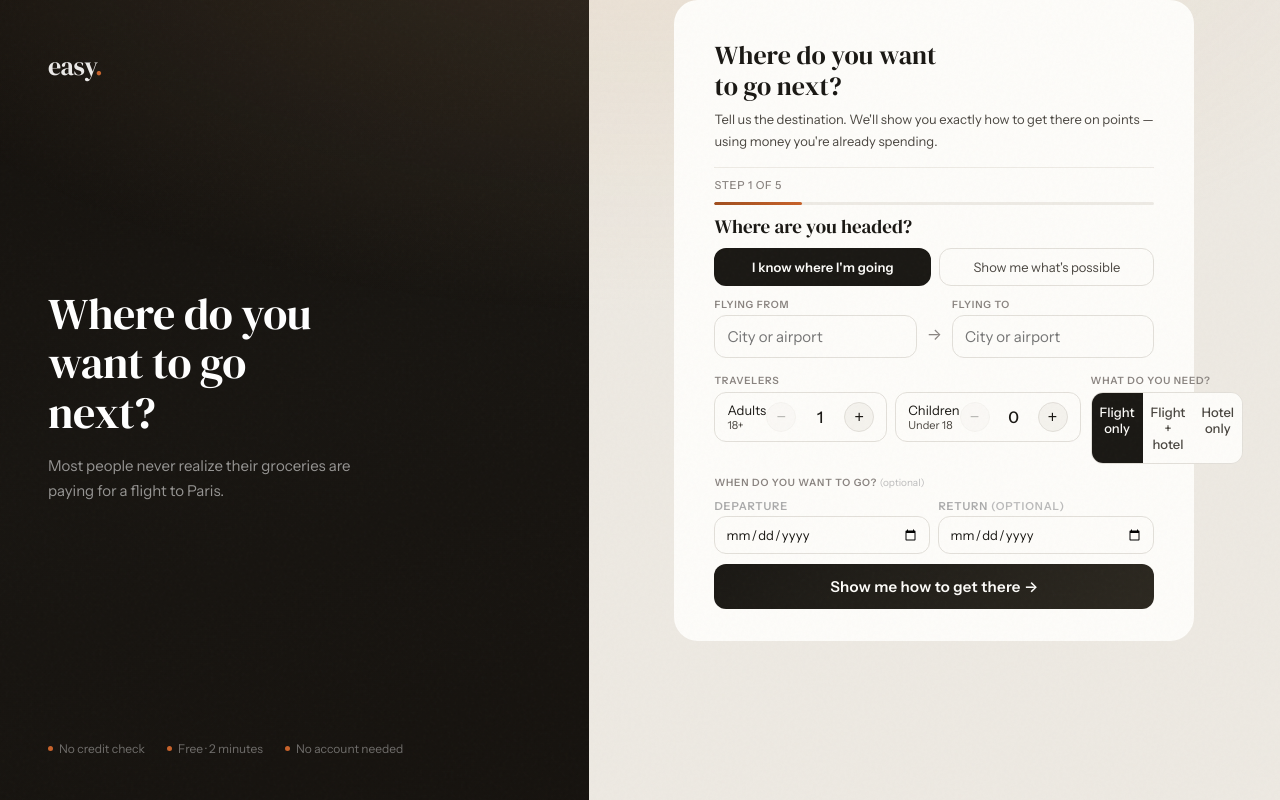
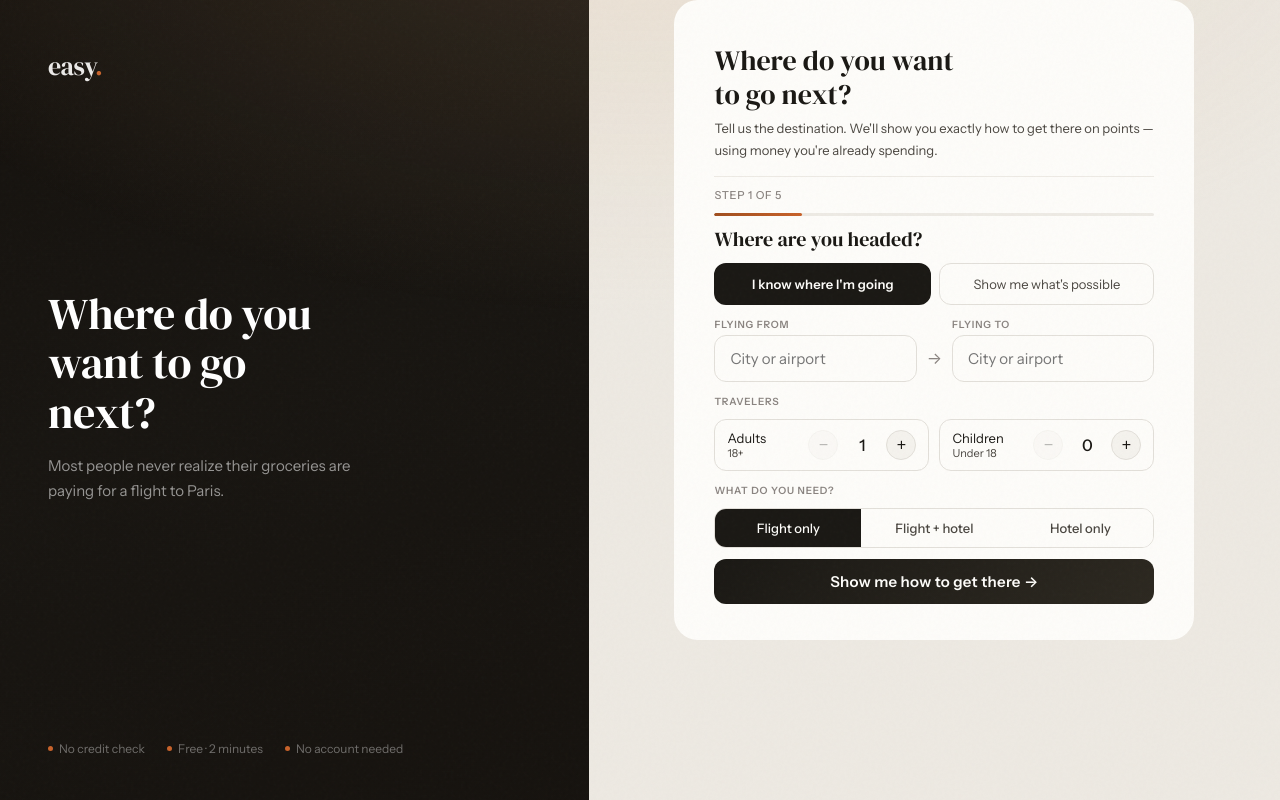
Before and after one commit to mstrouss-newco/easy-travel, a plain HTML site: page index.html in a window 1280 px wide. Drawn offline with Linux system fonts and the light colour scheme.

Commit message:
Update index.html — easy v5

```diff
--- a/index.html
+++ b/index.html
@@ -108,32 +108,20 @@ body::after {
   #right-col { flex:1; background:#ede9e2; display:flex; flex-direction:column; height:100vh; overflow-y:auto; }
   #right-col > div { width:100%; max-width:460px; padding:48px 40px 60px; margin:0 auto; }
   #s1-wordmark { display:none; }
-  /* Tighter gaps on desktop S1 to fit viewport */
-  #s1.screen.active { gap:10px; }
+  /* Right col padding */
+  #right-col > div { padding-top:36px; padding-bottom:36px; }
+  /* S1 desktop — tighter gaps, hide dates (optional anyway) */
+  #s1.screen.active { gap:11px; }
   #s1 .prog { margin-top:0; }
-  #s1 .main-q { font-size:19px; }
-  /* Hero section smaller on desktop */
-  #s1 #hero-headline { font-size:26px !important; margin-bottom:6px !important; }
+  #s1 .main-q { font-size:20px; }
+  #s1 #hero-headline { font-size:28px !important; margin-bottom:6px !important; }
   #s1 #hero-sub { font-size:13px !important; }
-  /* Compact padding on right col for S1 specifically */
-  #right-col > div { padding-top:32px; padding-bottom:32px; }
-  /* Put travelers + booking type side by side */
-  #s1-bottom-grid { display:grid; grid-template-columns:1fr 1fr; gap:10px; align-items:start; }
-  /* Date row more compact */
-  #s1 input[type="date"] { padding:9px 10px !important; font-size:13px !important; }
-  /* Counter rows more compact */
-  #s1 .counter-row { padding:9px 12px; }
-  /* Mode toggle buttons */
-  #mode-know, #mode-explore { padding:9px !important; }
-  /* Route inputs */
-  #s1 .big-input { padding:11px 12px; }
-  /* CTA */
+  #s1 .social { display:none; }
+  #s1 .counter-row { padding:10px 12px; }
   #s1 .cta { padding:13px; }
-  /* Social line hidden on desktop — trust badges are in left panel */
-  #s1 .social { display:none; }
-  /* Hero padding tighter */
-  #s1 > div:first-child { padding:0; }
-}
+}
+/* Hide date pickers on desktop — optional field, fits screen */
+@media(min-width:900px){ .s1-dates { display:none !important; } }
 
 /* Entrance animation */
 @keyframes fadeUp {
@@ -616,23 +604,18 @@ body::after {
     <div id="explore-cats" style="display:grid;grid-template-columns:1fr 1fr;gap:10px;"></div>
     <div id="explore-dests" style="display:none;margin-top:10px;"></div>
   </div>
-  <div id="s1-bottom-grid">
-  <div>
   <span class="input-lbl" style="margin-top:2px;">Travelers</span>
-  <div style="display:flex;gap:8px;margin-top:4px;">
+  <div style="display:flex;gap:10px;">
     <div class="counter-row" style="flex:1;"><div><div style="font-size:13px;color:var(--color-text-primary);">Adults</div><div style="font-size:11px;color:var(--color-text-secondary);">18+</div></div><div class="counter-ctrl"><button class="counter-btn" id="adults-minus" onclick="changeCount('adults',-1)" disabled>−</button><span class="counter-val" id="adults-val">1</span><button class="counter-btn" onclick="changeCount('adults',1)">+</button></div></div>
     <div class="counter-row" style="flex:1;"><div><div style="font-size:13px;color:var(--color-text-primary);">Children</div><div style="font-size:11px;color:var(--color-text-secondary);">Under 18</div></div><div class="counter-ctrl"><button class="counter-btn" id="children-minus" onclick="changeCount('children',-1)" disabled>−</button><span class="counter-val" id="children-val">0</span><button class="counter-btn" onclick="changeCount('children',1)">+</button></div></div>
   </div>
-  </div>
-  <div>
   <span class="input-lbl" style="margin-top:2px;">What do you need?</span>
-  <div class="toggle-group" style="margin-top:4px;">
+  <div class="toggle-group">
     <div class="toggle-opt sel" id="tog-flight" onclick="setBooking('flight')">Flight only</div>
     <div class="toggle-opt" id="tog-both" onclick="setBooking('both')">Flight + hotel</div>
     <div class="toggle-opt" id="tog-hotel" onclick="setBooking('hotel')">Hotel only</div>
   </div>
-  </div>
-  </div>
+  <div class="s1-dates">
   <span class="input-lbl" style="margin-top:2px;">When do you want to go? <span style="color:#bbb;font-weight:400;text-transform:none;letter-spacing:0;">(optional)</span></span>
   <div style="display:flex;gap:8px;">
     <div style="flex:1;">
@@ -643,6 +626,7 @@ body::after {
       <span class="input-lbl" style="font-size:11px;color:#aaa;margin-bottom:3px;display:block;">Return <span style="color:#bbb;">(optional)</span></span>
       <input type="date" id="trip-return" onchange="setTripDate()" style="width:100%;padding:11px 12px;border:1.5px solid var(--color-border-secondary);border-radius:var(--border-radius-md);font-size:14px;color:var(--color-text-primary);background:var(--color-background-primary);box-sizing:border-box;font-family:var(--font-body);">
     </div>
+  </div>
   </div>
   <div id="date-error" style="display:none;padding:8px 12px;background:#fff5f5;border:1px solid #fcc;border-radius:8px;font-size:12px;color:#d94040;"></div>
   <button class="cta" id="s1cta" onclick="tryGoS1()">Show me how to get there →</button>
```
